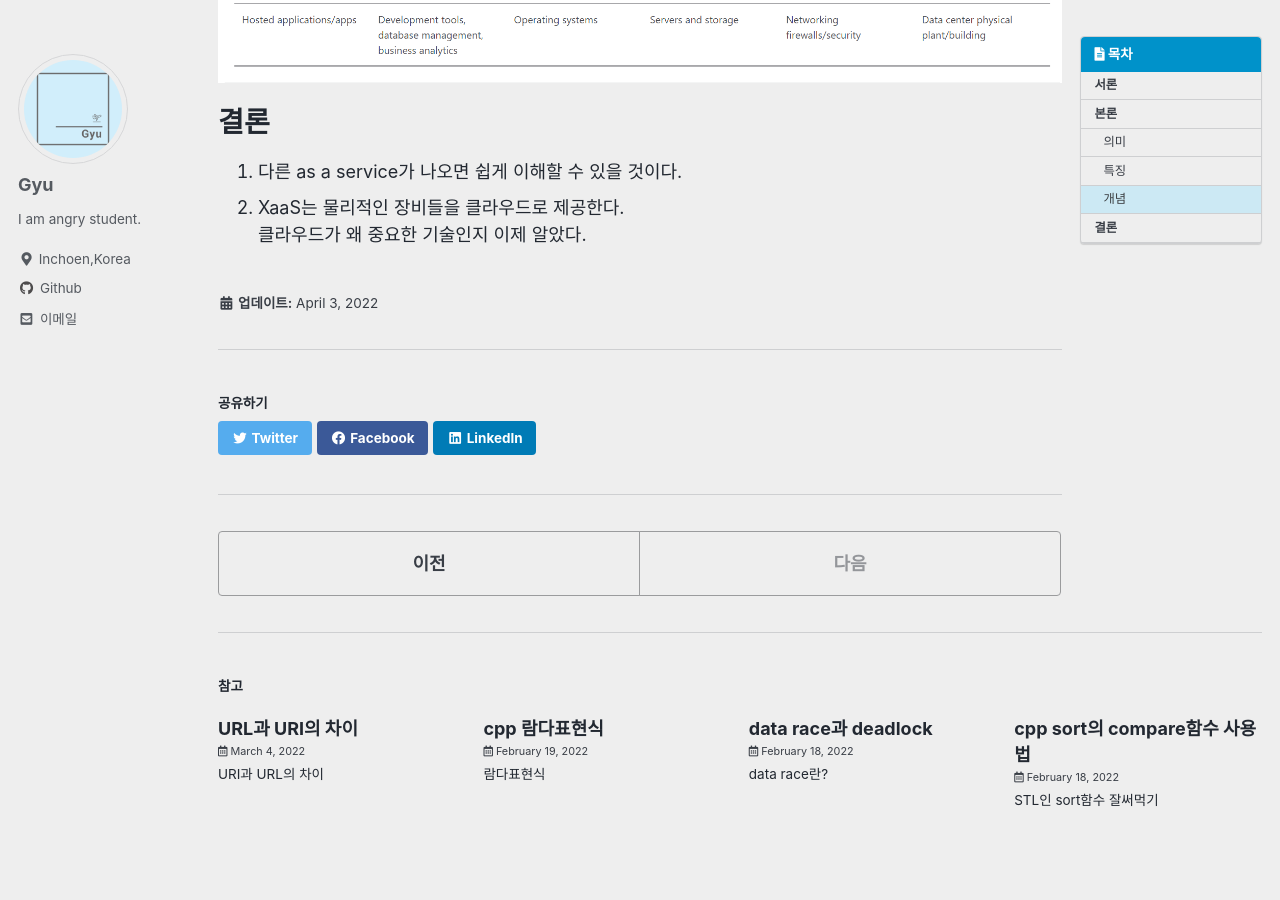
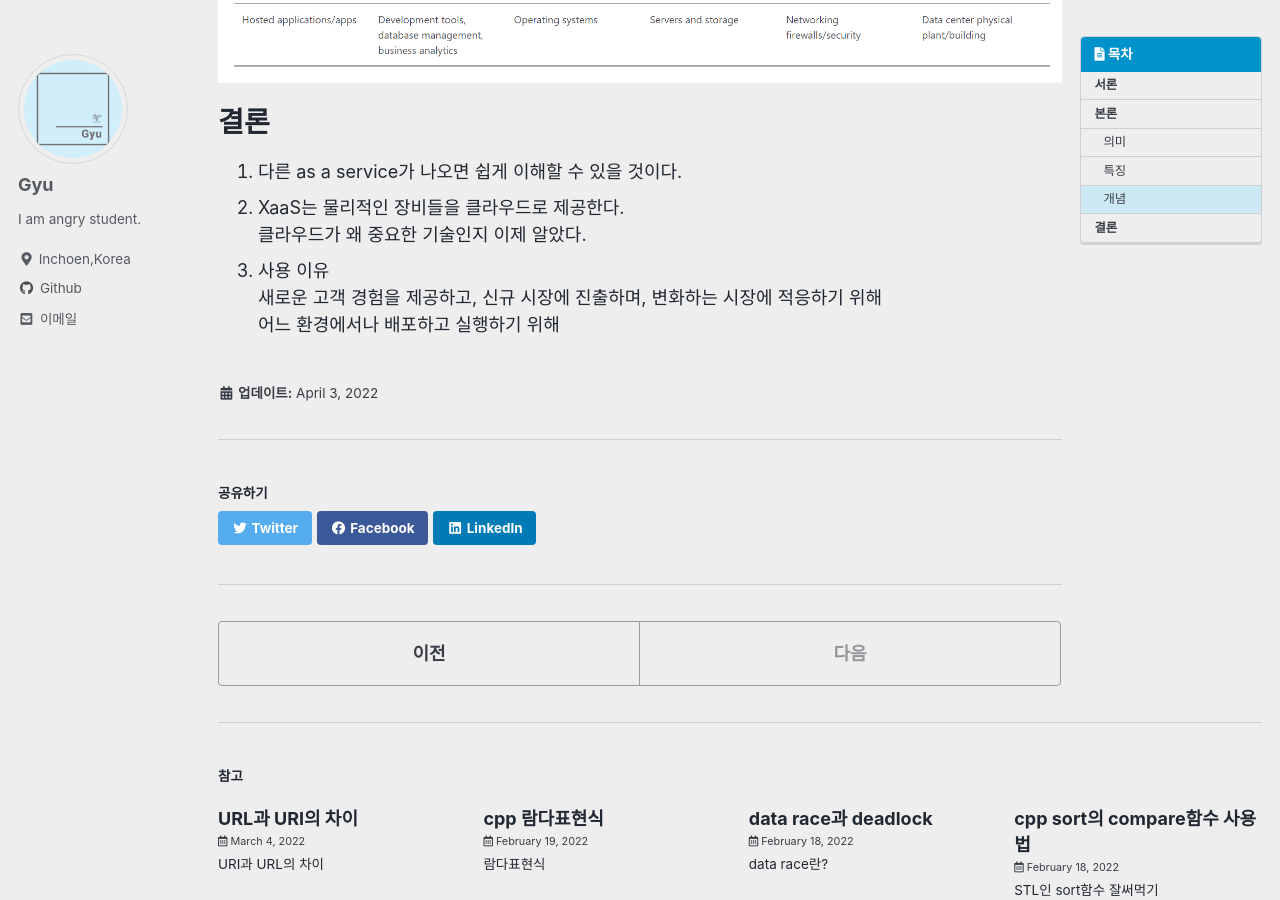
Before and after one commit to parksk99/parksk99.github.io, a Jekyll site: the page built from _posts/2022-04-03-as-a-service.md, in a window 1280 px wide and 900 px high, scrolled down 1357 px. Built offline with Jekyll 4.4.1, drawn with Linux system fonts in a browser that asks for light colours; cached includes are drawn as plain includes.

Commit message:
modify 'as a service

```diff
--- a/_posts/2022-04-03-as-a-service.md
+++ b/_posts/2022-04-03-as-a-service.md
@@ -36,3 +36,6 @@ IaaS는 물리적인 자원을 제공하고 PaaS는 거기에 개발과 배포
 1. 다른 as a service가 나오면 쉽게 이해할 수 있을 것이다.
 2. XaaS는 물리적인 장비들을 클라우드로 제공한다.
 클라우드가 왜 중요한 기술인지 이제 알았다.
+3. 사용 이유
+새로운 고객 경험을 제공하고, 신규 시장에 진출하며, 변화하는 시장에 적응하기 위해
+어느 환경에서나 배포하고 실행하기 위해
```
